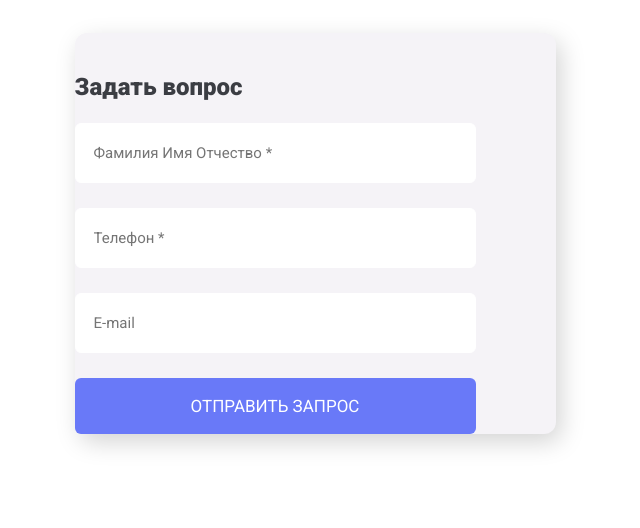
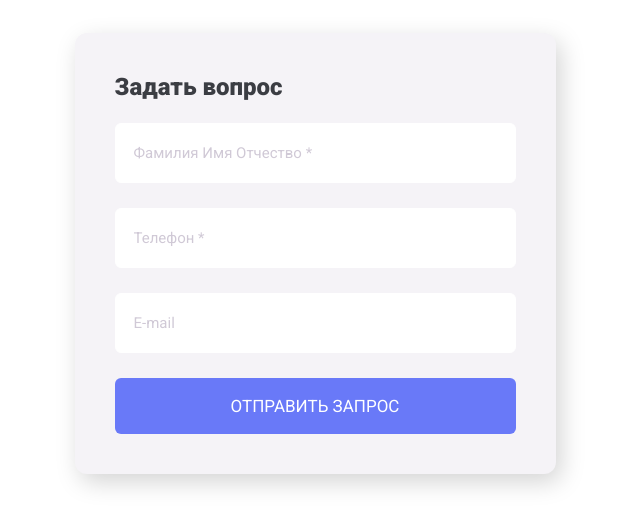
Before and after one commit to karinabelkina/digitalSpectr, a plain HTML site: page index.html in a window 1280 px wide. Shown: the whole page, without its empty margins (325-965 px from the left). Drawn offline with Linux system fonts and the light colour scheme.

Commit message:
fixed validation+markup

```diff
--- a/css/main.css
+++ b/css/main.css
@@ -1,3 +1,5 @@
+
+
 body
 {
 	font-family: 'Roboto', sans-serif;
@@ -34,18 +36,18 @@ div, p, form, input, a, span, button
 	border-radius: 12px;
 	box-shadow: 5px 8px 25px #D4D4D4;
 }
-.form
-{
 
-}
-
-.form__title
+.form-main__title
 {
 	font-weight: bold;
 	color: #3B3D43;
 	padding-top: 40px;
-	padding-bottom: 22px;
+	padding-left: 40px;
 	font-size: 24px;
+}
+.form
+{
+	padding:22px 40px 40px 40px;
 }
 
 .form input
@@ -53,17 +55,18 @@ div, p, form, input, a, span, button
 	width: 401px;
 	font-size: 15px;
     padding: 20px 18px;
-    color: #D0C9D6;
+    color: #3B3D43;
 	font-family: 'Roboto', sans-serif;
 	display: block;
 	margin-bottom: 25px;
 	border: 1px solid #fff;
 	border-radius: 6px;
+	outline-color: #854FC8;
 }
 
-.form input:focus
+input::-webkit-input-placeholder
 {
-	border: 1px solid #854FC8;
+    color: #D0C9D6;
 }
 
 .send
--- a/index.html
+++ b/index.html
@@ -7,22 +7,19 @@
     <link href="https://fonts.googleapis.com/css2?family=Roboto:wght@400;900&display=swap" rel="stylesheet">
     <link href="https://fonts.googleapis.com/css2?family=Roboto:wght@300&display=swap" rel="stylesheet">
 </head>
-
 <body>
 	<section class="question">
 		<div class="container">
 			<div class="form-wrapper">
-				<div class="form">
-					<h1 class="form__title">
+					<h1 class="form-main__title">
 						Задать вопрос
 					</h1>
-				<form action="#" class="form">
-					<input type="text" class="form__input" name="name" placeholder="Фамилия Имя Отчество *" required pattern="^[А-Яа-яЁё\s]+$|[^0-9]">
-					<input type="tel" class="form__input" name="phone" placeholder="Телефон *" required pattern="\+7\s?[\(]{0,1}9[0-9]{2}[\)]{0,1}\s?\d{3}[-]{0,1}\d{2}[-]{0,1}\d{2}">
-					<input type="email" class="form__input" name="email" placeholder="E-mail">
-					<button type="submit" class="send"> Отправить запрос </button>
-				</form>
-				</div>
+					<form method="POST" action="https://digital-spectr.com/ac/academy.php" class="form">
+						<input type="text" class="form__input" name="name" placeholder="Фамилия Имя Отчество *" required pattern="^[А-Яа-яЁё\-\s]+$|[^0-9]">
+						<input type="text" class="form__input" name="phone" placeholder="Телефон *" required pattern="^[0-9+\s-]+$">
+						<input type="email" class="form__input" name="email" placeholder="E-mail">
+						<button type="submit" class="send"> Отправить запрос </button>
+					</form>
 			</div>
 		</div>
 	</section>
```
